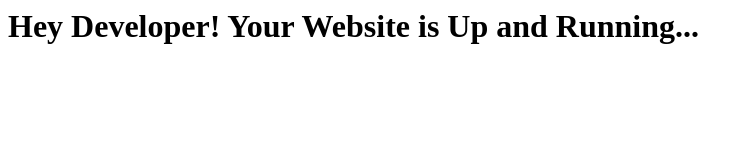
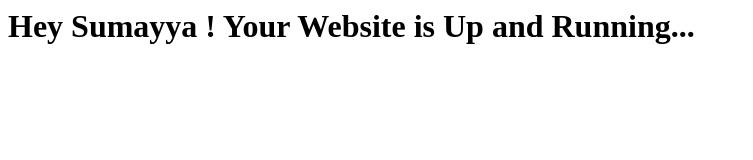
Before and after one commit to sumayya-github/jenkins-groovy, a plain HTML site: page index.html in a window 1280 px wide. Shown: the whole page, without its empty margins (0-753 px from the left). Drawn offline with Linux system fonts and the light colour scheme.

Commit message:
Update index.html

```diff
--- a/index.html
+++ b/index.html
@@ -1 +1 @@
-<h1>Hey Developer! Your Website is Up and Running...</h1>
+<h1>Hey Sumayya ! Your Website is Up and Running...</h1>
```
